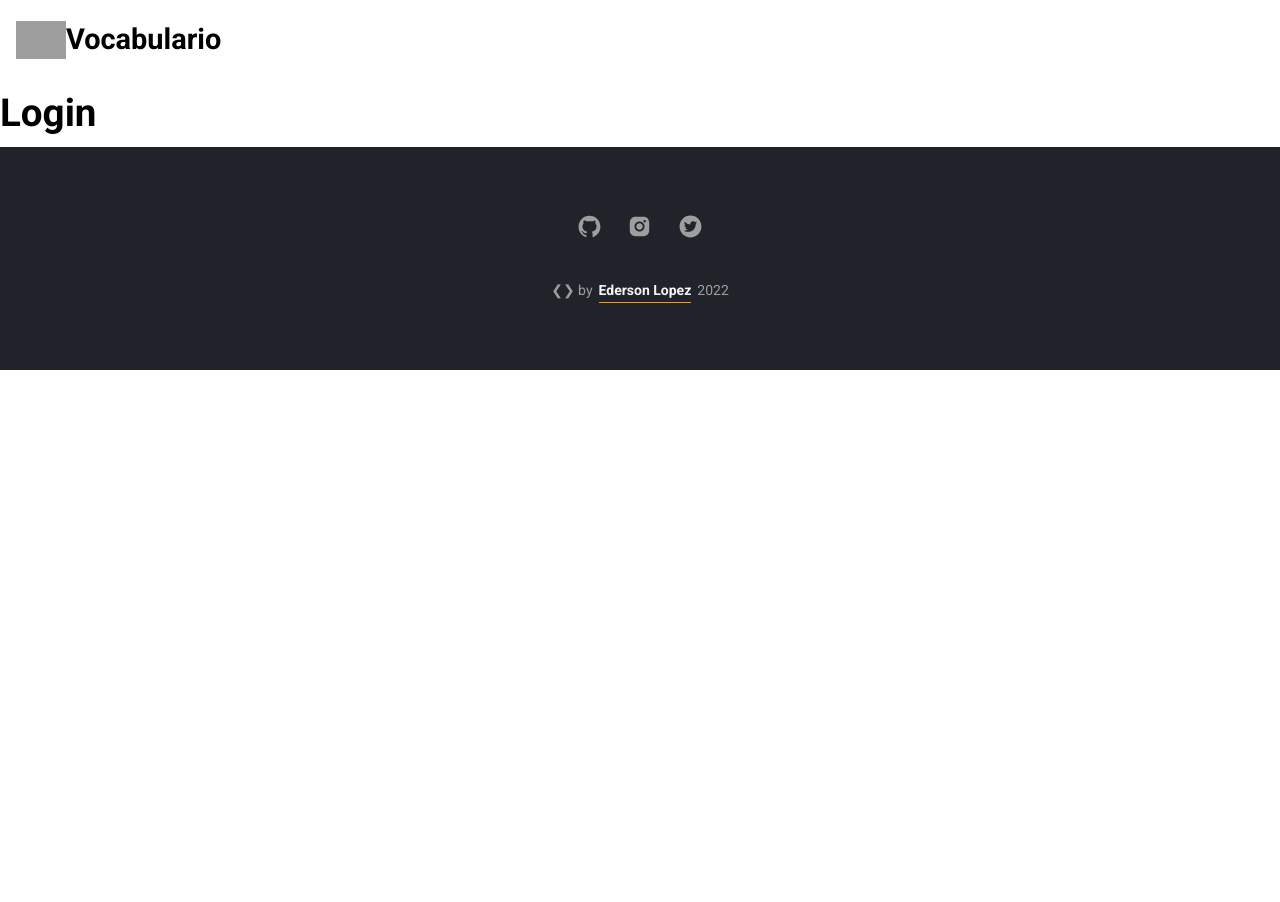
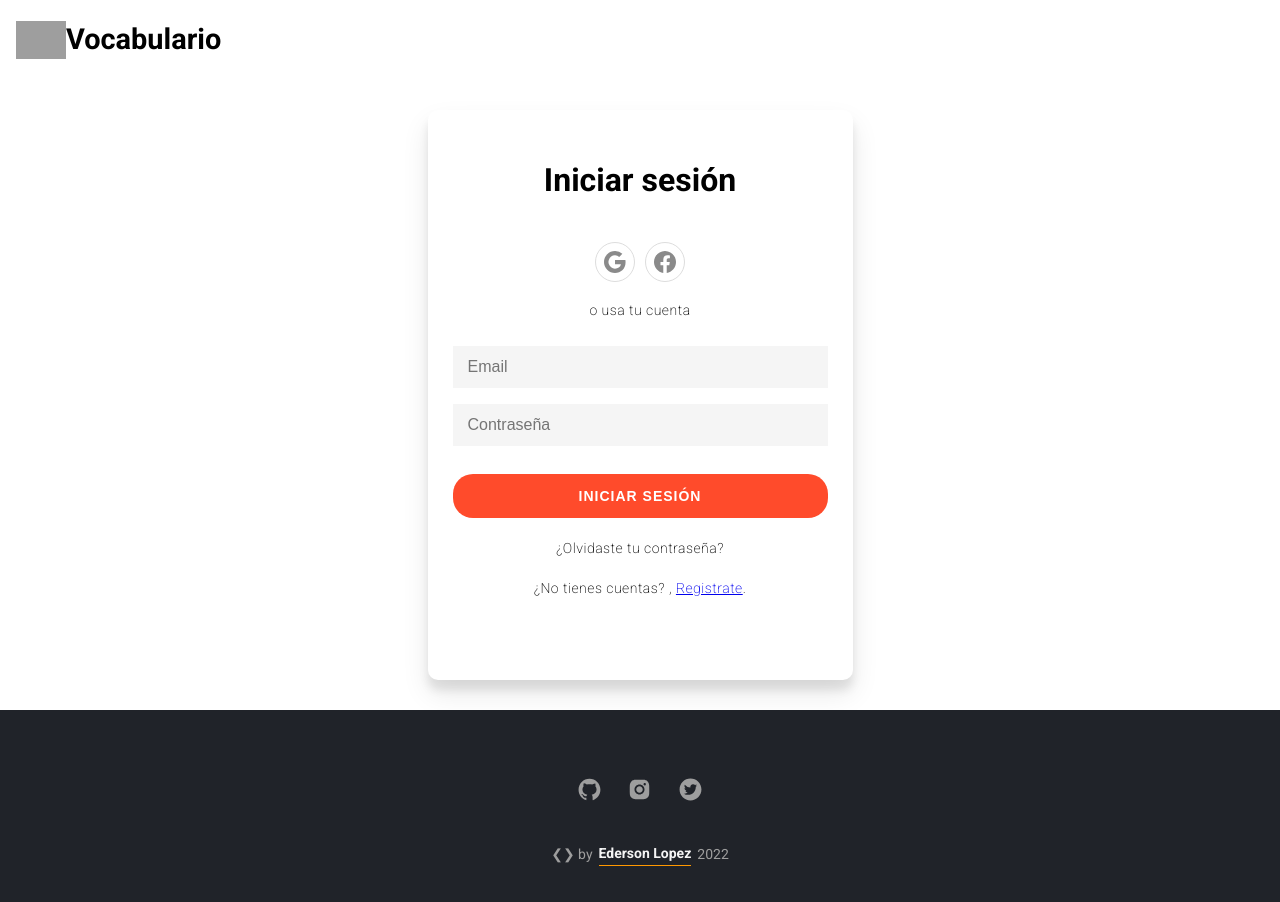
Before and after one commit to edex-13/learn-vocabulary, a React app: page /login in a window 1280 px wide. Shown: the top 902 px of the page. Before the commit the page ends 800 px from the top, so only its background shows below. Built offline with nearby package versions, Linux system fonts and the light colour scheme; grey boxes are pictures that could not be loaded.

Commit message:
fully layout login page , creation of global styles , variable changes .

```diff
--- a/public/index.html
+++ b/public/index.html
@@ -9,7 +9,7 @@
     <link rel="preconnect" href="https://fonts.googleapis.com" />
     <link rel="preconnect" href="https://fonts.gstatic.com" crossorigin />
     <link
-      href="https://fonts.googleapis.com/css2?family=Roboto:wght@400;700;900&display=swap"
+      href="https://fonts.googleapis.com/css2?family=Roboto:wght@200;400;700;900&display=swap"
       rel="stylesheet"
     />
     <title>Aprende Vocabulario</title>
--- /dev/null
+++ b/src/components/FormLogin/index.jsx
@@ -0,0 +1,15 @@
+import React from 'react'
+import { Link } from 'react-router-dom'
+
+import { Button, Input, Text } from './style'
+export const FormLogin = () => {
+  return (
+    <form>
+      <Input type='email' placeholder='Email' />
+      <Input type='password' placeholder='Contraseña' />
+      <Button type='submit'>Iniciar sesión</Button>
+      <Text>¿Olvidaste tu contraseña?</Text>
+      <Text>¿No tienes cuentas? , <Link to='/register'>Registrate</Link>.</Text>
+    </form>
+  )
+}
--- /dev/null
+++ b/src/components/FormLogin/style.js
@@ -0,0 +1,18 @@
+import styled from 'styled-components'
+import { InputStyle, ButtonStyle } from '@styles/global/FormContainer'
+
+export const Text = styled.p`
+  font-weight: 200;
+  font-size: 14px;
+  line-height: 20px;
+  letter-spacing: 0.5px;
+  margin: 20px;
+  text-align: center;
+`
+export const Input = styled.input`
+  ${InputStyle}
+`
+
+export const Button = styled.button`
+  ${ButtonStyle}
+`
--- a/src/pages/Login/index.jsx
+++ b/src/pages/Login/index.jsx
@@ -1,5 +1,24 @@
 import React from 'react'
+import { BsFacebook, BsGoogle } from 'react-icons/bs'
+
+import { FormLogin } from '@components/FormLogin/'
+
+import { LoginContainer, Title, Subtitle, SocialContainer } from './styles'
 
 export const Login = () => {
-  return <h1>Login</h1>
+  return (
+    <LoginContainer>
+      <Title>Iniciar sesión</Title>
+      <div>
+        <SocialContainer>
+          <BsGoogle size={22} />
+        </SocialContainer>
+        <SocialContainer>
+          <BsFacebook size={22} />
+        </SocialContainer>
+      </div>
+      <Subtitle>o usa tu cuenta</Subtitle>
+      <FormLogin />
+    </LoginContainer>
+  )
 }
--- /dev/null
+++ b/src/pages/Login/styles.js
@@ -0,0 +1,37 @@
+import styled from 'styled-components'
+import { FormContainerStyle } from '@styles/global/FormContainer'
+
+import * as vars from '@styles/Variables'
+
+export const LoginContainer = styled.section`
+  ${FormContainerStyle}
+`
+export const Title = styled.h2`
+  font-size: 32px;
+  font-weight: bold;
+  margin-bottom: 16px;
+`
+export const Subtitle = styled.p`
+  font-weight: 200;
+  font-size: 14px;
+  line-height: 20px;
+  letter-spacing: 0.5px;
+`
+
+export const SocialContainer = styled.div`
+  border: 1px solid #dddddd;
+  border-radius: 50%;
+  display: inline-flex;
+  justify-content: center;
+  align-items: center;
+  margin: 0 5px;
+  height: 40px;
+  width: 40px;
+  transition: background-color 0.2s ease 0s;
+  transition: color 0.3s ease 0s;
+  color: ${vars.GRAY};
+  cursor: pointer;
+  &:hover {
+    color: ${vars.PINK};
+  }
+`
--- a/src/styles/Variables.js
+++ b/src/styles/Variables.js
@@ -1,5 +1,7 @@
 export const BLACK = 'rgb(36, 40, 47);'
 export const GREEN = '#00ff97'
+export const PINK = '#ff4b2b'
+export const BLUE = '#96bcf8'
 export const YELLOW = '#ffc36c'
-export const GRAY = '#dfdfdf'
+export const GRAY = '#8a8a8a'
 export const WHITE = '#f5f5f5'
--- /dev/null
+++ b/src/styles/global/FormContainer.js
@@ -0,0 +1,49 @@
+import { css } from 'styled-components'
+import * as vars from '@styles/Variables'
+
+export const FormContainerStyle = () =>
+  css`
+    display: flex;
+    justify-content: space-evenly;
+    align-items: center;
+    flex-direction: column;
+    max-width: 425px;
+    width: 100%;
+    min-height: 570px;
+    margin: 30px auto;
+    padding: 25px;
+    background-color: #fff;
+    border-radius: 10px;
+    box-shadow: 0 14px 28px rgba(0, 0, 0, 0.09), 0 10px 10px rgba(0, 0, 0, 0.09);
+    @media screen and (max-width: 425px) {
+      max-width: 100%;
+      margin: 0px;
+      box-shadow: none;
+      background-color: transparent;
+      align-items: flex-start;
+    }
+  `
+
+export const ButtonStyle = () =>
+  css`
+    border-radius: 20px;
+    background-color: ${vars.PINK};
+    color: #ffffff;
+    font-size: 14px;
+    font-weight: bold;
+    margin-top: 20px;
+    padding: 14px 45px;
+    letter-spacing: 1px;
+    text-transform: uppercase;
+    width: 100%;
+    cursor: pointer;
+  `
+export const InputStyle = () =>
+  css`
+    background-color: ${vars.WHITE};
+    border: none;
+    padding: 12px 15px;
+    margin: 8px 0;
+    width: 100%;
+    font-size: 16px;
+  `
```
